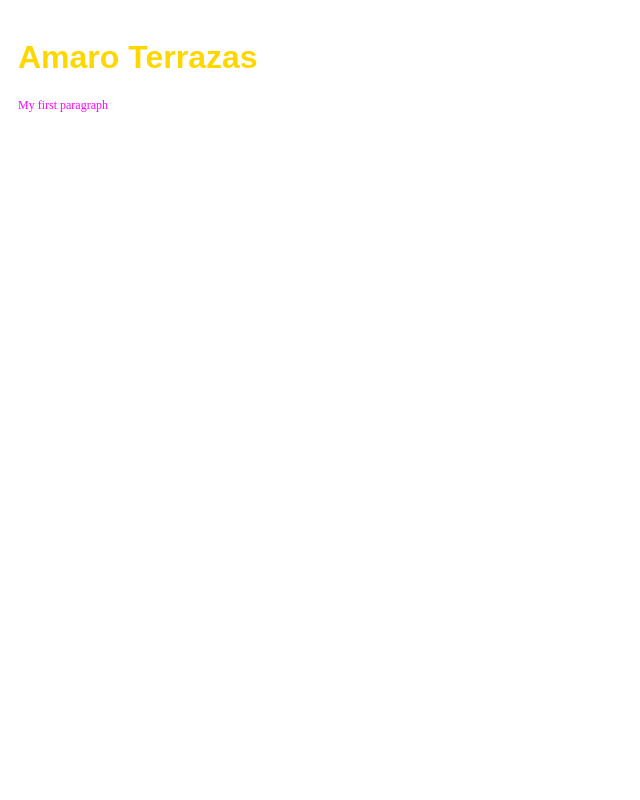
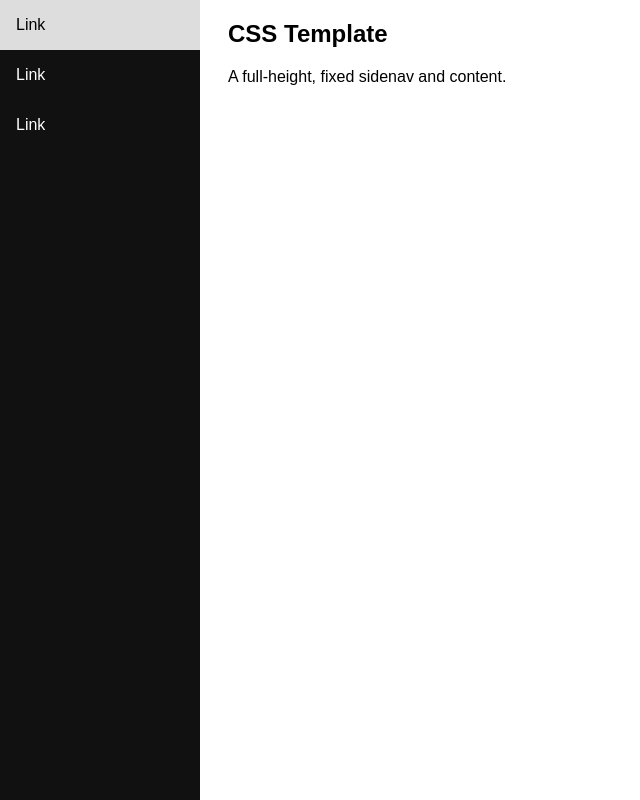
Before and after one commit to AmaroT/ACA-first-project, a plain HTML site: page index.html in a window 1280 px wide. Shown: the whole page, without its empty margins (0-640 px from the left). Drawn offline with Linux system fonts and the light colour scheme.

Commit message:
changed the entire layout for testing purposes

```diff
--- a/index.html
+++ b/index.html
@@ -1,52 +1,66 @@
+
 <!DOCTYPE html>
 <html>
 <head>
+ <title>Amaro Terrazas Resume</title>
+ <meta charset="utf-8">
+ <meta name="viewport" content="width=device-width, initial-scale=1">
  <style>
-                * {box-sizing: border-box;
+ * {
+     box-sizing: border-box;
  }
+
  body {
-                font-family: Arial;
-                padding: 10px;
+     margin: right;
+     font-family: Arial, Helvetica, sans-serif;
  }
-            /* Header Title*/
-            .header {
-                padding: 30px;
-                text-align: center;
-                background: white;
+
+ /* Style the side navigation */
+ .sidenav {
+     height: 100%;
+     width: 200px;
+     position: fixed;
+     z-index: 1;
+     top: 0;
+     left: 0;
+     background-color: #111;
+     overflow-x: hidden;
  }
-            .header h1 {
-                font-size: 50px;
+
+
+ /* Side navigation links */
+ .sidenav a {
+     color: white;
+     padding: 16px;
+     text-decoration: none;
+     display: block;
  }
-            /*style the top nav bar*/
-            .topnav {
-                overflow: hidden;
-                background-color:#333;
-            }
-            /*style the topnav link */
-            .topnav a {
-                float: left;
-                display: block;
-                color: #f2f2f2;
-                text-align: center;
-                padding: 14px 16px;
-                text-decoration: none;
-            }
-            /*Change color on hover*/
-            .topnav a:hover {
+
+ /* Change color on hover */
+ .sidenav a:hover {
      background-color: #ddd;
      color: black;
  }
-            /* Create two unequal columns that floats to each other*/
-            /*Left Column */
-            .leftcolumn {
-                float: left;
-                width: 75%;
+
+ /* Style the content */
+ .content {
+     margin-left: 200px;
+     padding-left: 20px;
  }
  </style>
-<link rel="stylesheet" href="./css/style.css">
-<h1 style="color:gold;">Amaro Terrazas</h1>
-<p style="color:rgb(255, 0, 255);">My first paragraph</p>
 </head>
 <body>
+        <div class="sidenav">
+                <a href="#">Link</a>
+                <a href="#">Link</a>
+                <a href="#">Link</a>
+              </div>
+
+              <div class="content">
+                <h2>CSS Template</h2>
+                <p>A full-height, fixed sidenav and content.</p>
+              </div>
+
+</footer>
 </body>
 </html>
```
Lines whose indentation alone changed are shown as unchanged.
